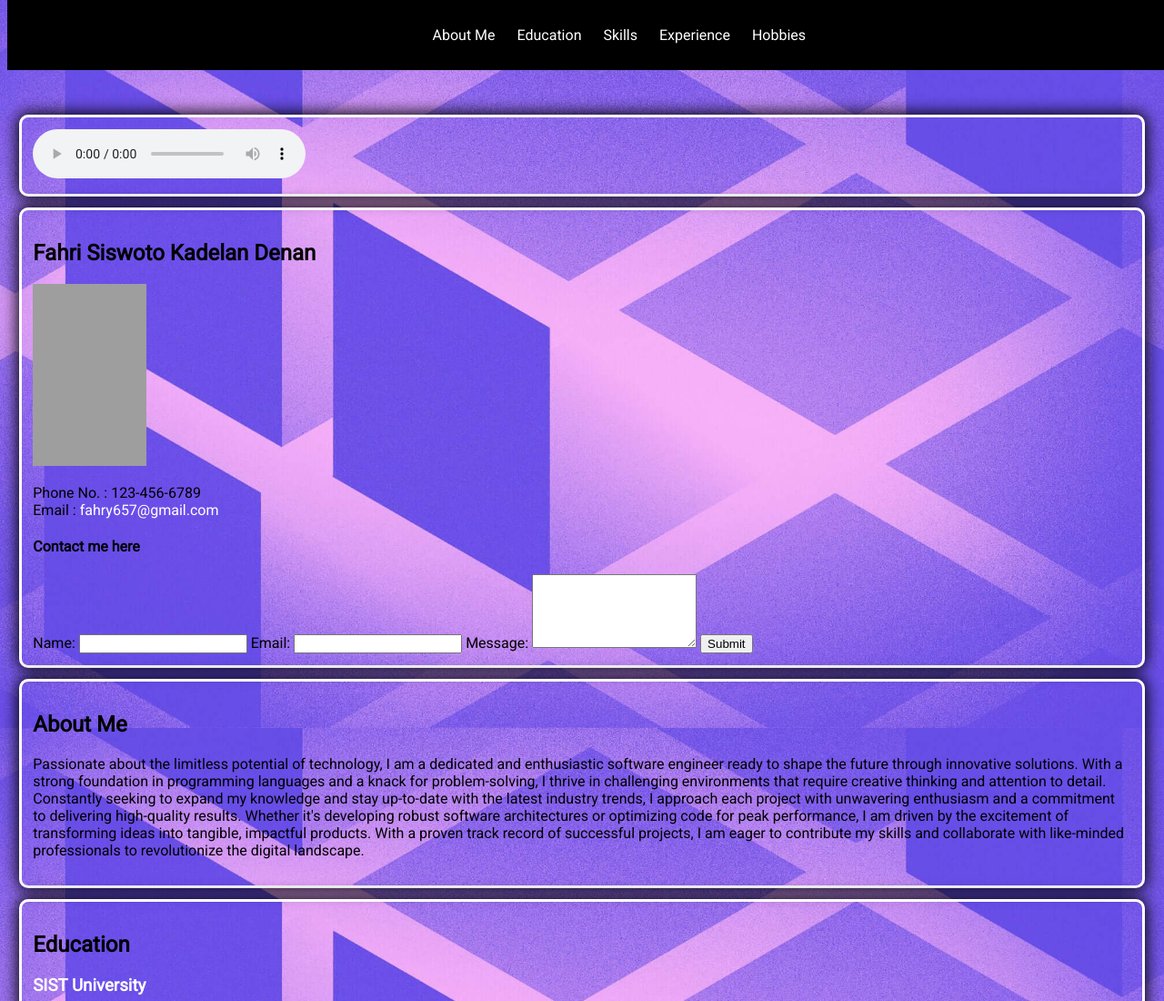
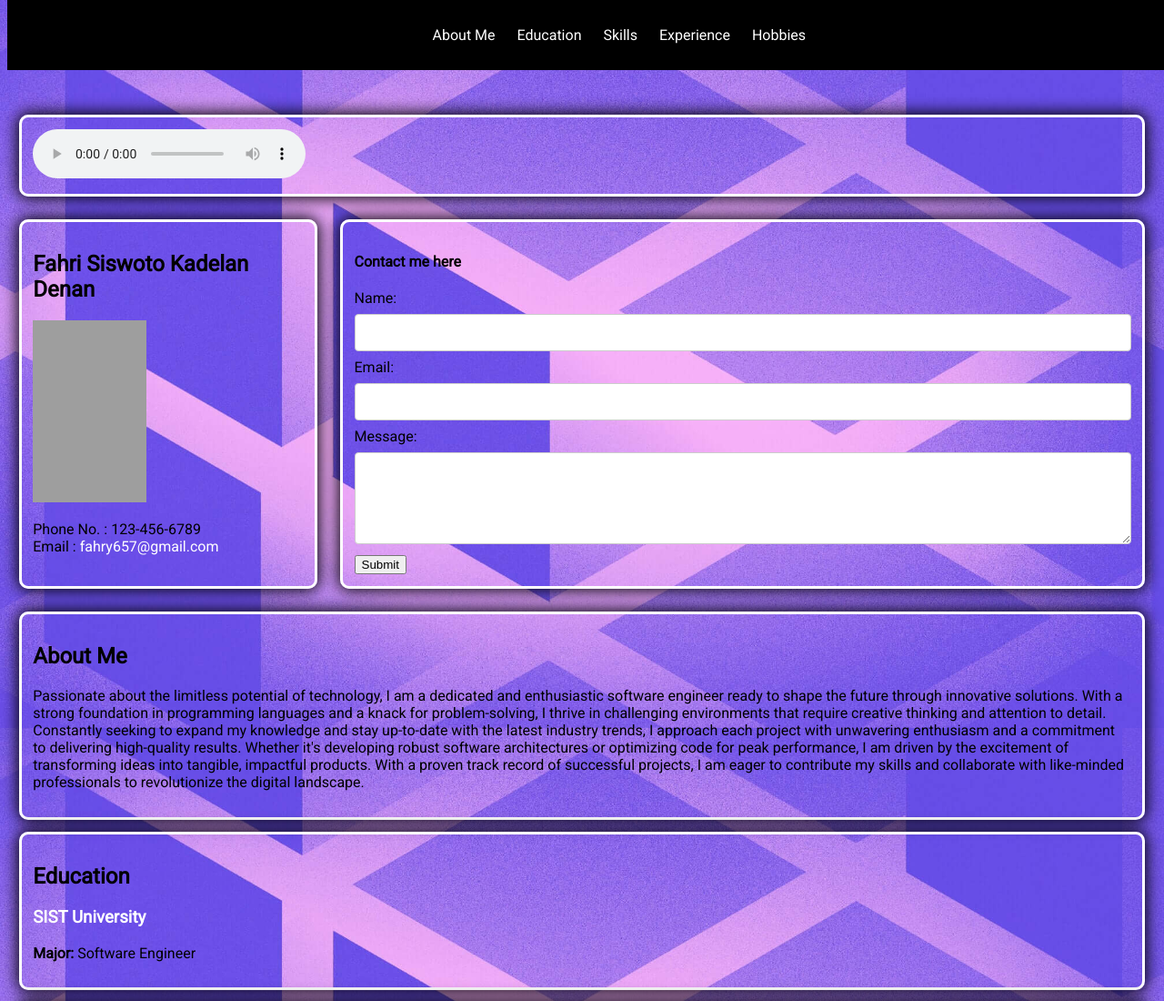
Before and after one commit to HerculeanMuscles/HTML_Portfolio, a plain HTML site: page index.html in a window 1280 px wide. Shown: the top 1100 px of the page at 91% size. Drawn offline with Linux system fonts and the light colour scheme; grey boxes are pictures that could not be loaded.

Commit message:
updated the styles.css

```diff
--- a/index.html
+++ b/index.html
@@ -41,6 +41,7 @@
 				</audio>
 			</div>
 
+			<div id="profile">
 				<div class="lg-wdiv">
 					<h2>Fahri Siswoto Kadelan Denan</h2>
 					<img
@@ -56,7 +57,9 @@
 							>fahry657@gmail.com</a
 						>
 					</p>
+				</div>
 
+				<div class="lg-wdiv">
 					<h4>Contact me here</h4>
 					<form action="#">
 						<label for="name">Name:</label>
@@ -70,6 +73,7 @@
 
 						<input type="submit" value="Submit" />
 					</form>
+				</div>
 			</div>
 
 			<div class="lg-wdiv">
--- a/styles.css
+++ b/styles.css
@@ -43,3 +43,19 @@ a {
 main {
     margin-top: 10%;
 }
+
+#profile{
+    display: flex;
+    justify-content: space-evenly;
+}
+
+
+input[type=text], input[type=email], textarea {
+    width: 100%;
+    padding: 12px 20px;
+    margin: 8px 0;
+    display: inline-block;
+    border: 1px solid #ccc;
+    border-radius: 4px;
+    box-sizing: border-box;
+  }
```
Lines whose indentation alone changed are shown as unchanged.
